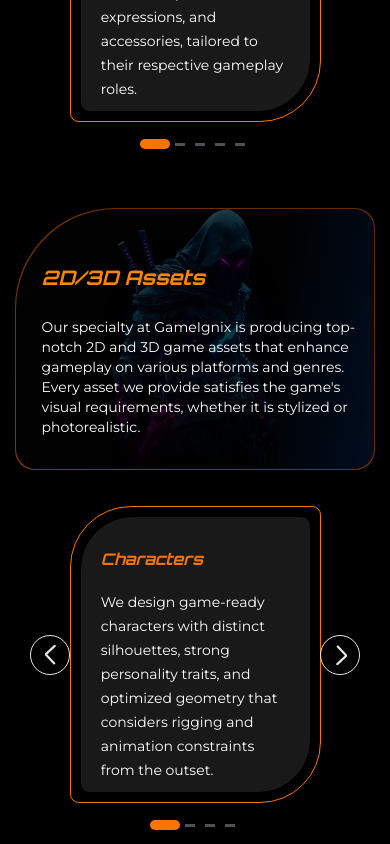
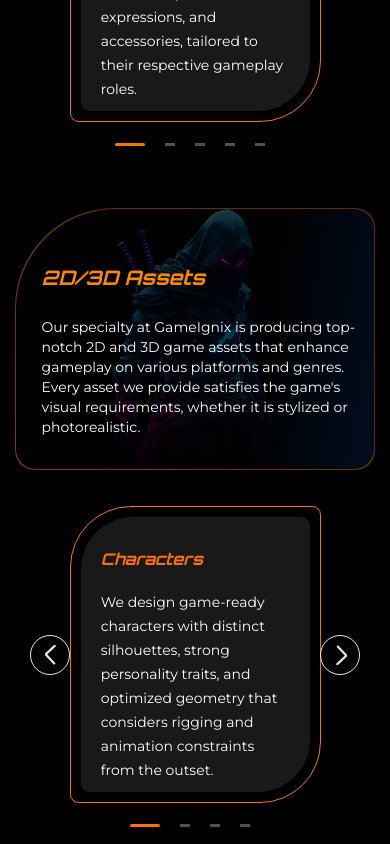
Before and after one commit to gameignis/gameignix-frontend, a Next.js app: page /game-art-services in a window 390 px wide. Shown: the part 1900-2744 px from the top of the page. Built offline with nearby package versions, Linux system fonts and the light colour scheme; no server answers.

Commit message:
pagination dot changes

```diff
--- a/app/globals.css
+++ b/app/globals.css
@@ -47,9 +47,9 @@
 }
 
 @media screen and (min-width:320px) and (max-width:767px) {
-  .cmslickwrap .slick-dots li{margin: 0;}
+  /* .cmslickwrap .slick-dots li{margin: 0;}
   .cmslickwrap .slick-dots li.slick-active{margin-right: 20px;}
-  .cmslickwrap .slick-dots li button{padding: 0;}
+  .cmslickwrap .slick-dots li button{padding: 0;} */
   .case-slider .slick-track {display: flex !important;align-items: stretch;}
   .case-slider .slick-slide {padding: 0 15px;}
   .slick-slider.portfolioin-slider .slick-list { padding: 40px 10px 30px 45px !important; }
@@ -645,7 +645,6 @@
   .portfolio-slider .slick-track { padding: 3rem 0.5rem 2rem;}
   .slick-dots{padding-inline: 2rem;left: 0;}
   .slick-dots li{width: 10px;height: 10px;}
-  .slick-dots li.slick-active button:before{width: 30px;height: 10px;left: 5px;font-size: 0;top: 5px;}
   .case-box {padding: 20px; margin: 0 0px 1rem;}
   .case-tit{font-size: 18px;line-height: 24px;}
   .case-box .para-cnt1 {font-size: 13px;line-height: 20px;}
```
